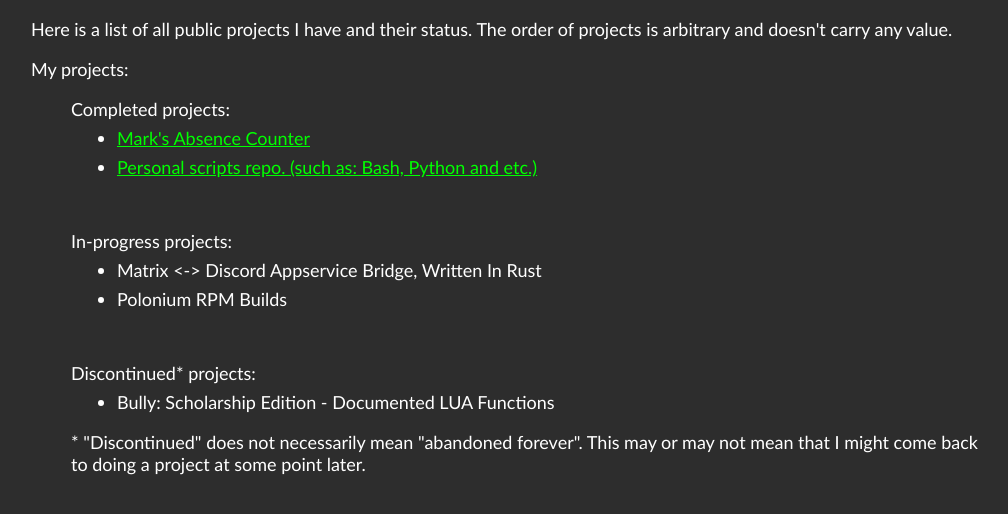
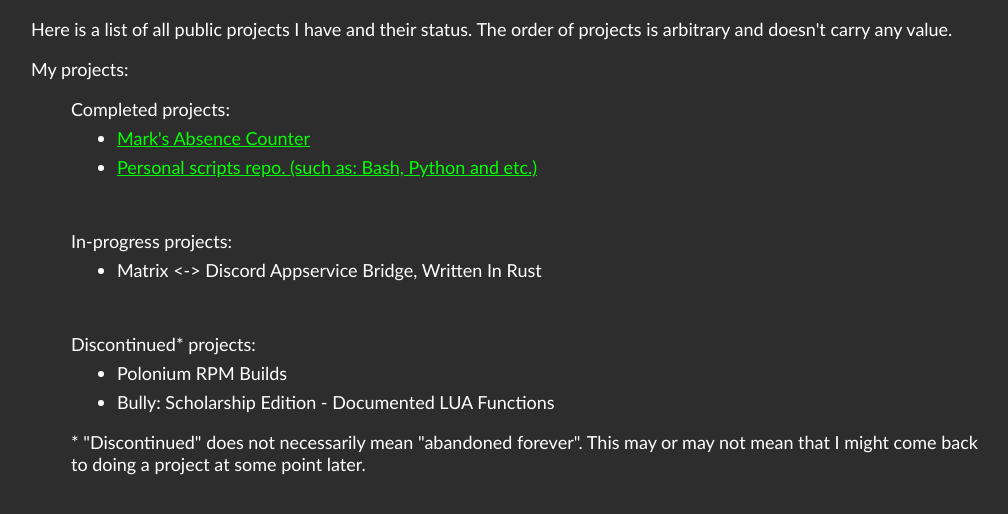
Before and after one commit to RedSQL/redsql.github.io, a Jekyll site: the page built from projects.html, in a window 1280 px wide. Shown: the top 514 px of the page, without its empty margins (129-1137 px from the left). Built offline with Jekyll 4.4.1, drawn with Linux system fonts in a browser that asks for light colours; part of the change alters nothing that is shown.

Commit message:
Rip
RPM is horrendous, I don't even want to touch it...

Bridge is still... eh, maybe

```diff
--- a/projects.html
+++ b/projects.html
@@ -31,12 +31,12 @@ title: My Projects
 			<p>In-progress projects:</p>
 			<div class="project-list inprogress-projects">
 				<li>Matrix &lt;-&gt; Discord Appservice Bridge, Written In Rust</li>
-				<li>Polonium RPM Builds</li>
 			</div>
 		</ul><br>
 		<ul>
 			<p>Discontinued* projects:</p>
 			<div class="project-list deprecated-projects">
+				<li>Polonium RPM Builds</li>
 				<li>Bully: Scholarship Edition - Documented LUA Functions</li>
 			</div>
 			<p>* "Discontinued" does not necessarily mean "abandoned forever". This may or may not mean that I might come back to doing a project at some point later.</p>
```
